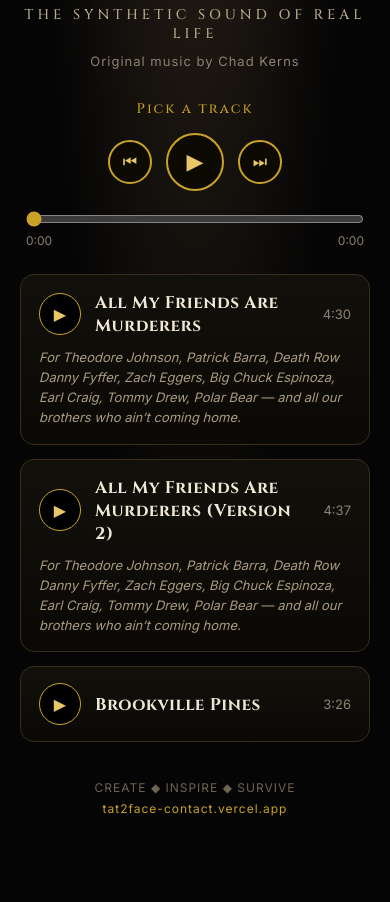
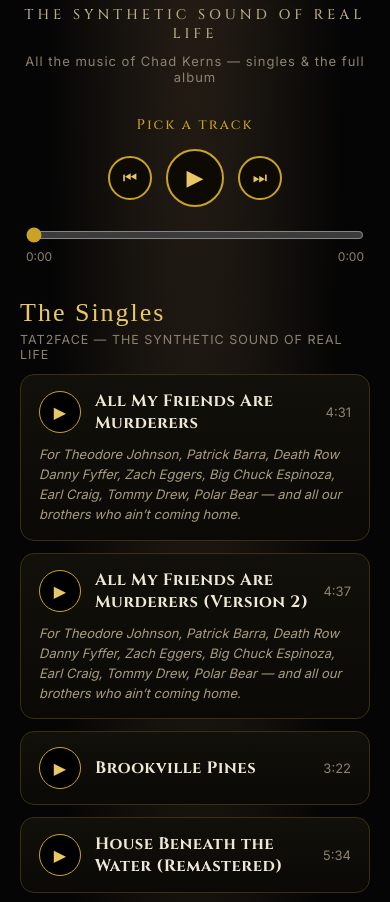
Before and after one commit to TAT2FACE74/tat2face-music, a plain HTML site: page index.html in a window 390 px wide. Shown: the part 198-1100 px from the top of the page. Before the commit the page ends 1077 px from the top, so only its background shows below. Drawn offline with Linux system fonts and the light colour scheme; a web font is replaced by a local one.

Commit message:
Replace index.html with full 22-track player page

```diff
--- a/index.html
+++ b/index.html
@@ -4,7 +4,7 @@
 <meta charset="UTF-8">
 <meta name="viewport" content="width=device-width, initial-scale=1.0">
 <title>TAT2FACE — The Synthetic Sound of Real Life</title>
-<meta name="description" content="Original music by Tat2face (Chad Kerns). The Synthetic Sound of Real Life.">
+<meta name="description" content="All the music of Tat2face (Chad Kerns) — the singles and the full Desecrated Dimensions album. The Synthetic Sound of Real Life.">
 <link rel="preconnect" href="https://fonts.googleapis.com">
 <link href="https://fonts.googleapis.com/css2?family=Pirata+One&family=Cinzel:wght@500;700&family=Inter:wght@400;600&display=swap" rel="stylesheet">
 <style>
@@ -30,16 +30,19 @@
   .progwrap { margin:14px 6px 0; }
   input[type=range] { width:100%; accent-color:#c9a227; height:28px; }
   .times { display:flex; justify-content:space-between; font-size:12px; color:#8d8271; margin-top:-4px; }
-  .tracks { margin-top:26px; display:flex; flex-direction:column; gap:14px; }
-  .track { border:1px solid #3a2f16; border-radius:14px; padding:16px 18px; background:linear-gradient(180deg,#12100a,#0a0906); cursor:pointer; }
+  .sect { margin:34px 0 4px; font-family:'Pirata One',serif; font-size:26px; letter-spacing:2px; color:#e9c766; }
+  .sectnote { font-size:12.5px; color:#8d8271; letter-spacing:1px; margin-bottom:6px; }
+  .tracks { margin-top:12px; display:flex; flex-direction:column; gap:12px; }
+  .track { border:1px solid #3a2f16; border-radius:14px; padding:15px 18px; background:linear-gradient(180deg,#12100a,#0a0906); cursor:pointer; }
   .track.active { border-color:#c9a227; box-shadow:0 0 16px rgba(201,162,39,.25); }
   .trow { display:flex; align-items:center; gap:14px; }
   .tico { width:42px; height:42px; flex:0 0 42px; border-radius:50%; border:1.5px solid #c9a227; color:#e9c766;
           display:flex; align-items:center; justify-content:center; font-size:16px; background:#000; }
-  .tname { font-family:'Cinzel',serif; font-size:17px; font-weight:700; color:#efe8d6; letter-spacing:.5px; }
+  .tnum { font-size:12px; color:#6f6450; width:20px; text-align:right; flex:0 0 20px; }
+  .tname { font-family:'Cinzel',serif; font-size:16.5px; font-weight:700; color:#efe8d6; letter-spacing:.5px; }
   .tdur { margin-left:auto; font-size:13px; color:#8d8271; }
   .tded { margin-top:10px; font-size:13px; line-height:1.55; color:#a99c80; font-style:italic; }
-  .foot { margin-top:36px; text-align:center; font-size:12px; color:#6f6450; letter-spacing:1px; line-height:1.7; }
+  .foot { margin-top:40px; text-align:center; font-size:12px; color:#6f6450; letter-spacing:1px; line-height:1.7; }
   .foot a { color:#c9a227; text-decoration:none; }
 </style>
 </head>
@@ -48,7 +51,7 @@
   <div class="mono">TF</div>
   <h1>TAT2FACE</h1>
   <div class="sub">The Synthetic Sound of Real Life</div>
-  <div class="byline">Original music by Chad Kerns</div>
+  <div class="byline">All the music of Chad Kerns — singles &amp; the full album</div>
 
   <div class="now" id="nowPlaying">Pick a track</div>
   <div class="playerbar">
@@ -61,7 +64,7 @@
     <div class="times"><span id="tCur">0:00</span><span id="tEnd">0:00</span></div>
   </div>
 
-  <div class="tracks" id="trackList"></div>
+  <div id="sections"></div>
 
   <div class="foot">
     CREATE &#9670; INSPIRE &#9670; SURVIVE<br>
@@ -71,48 +74,81 @@
 
 <audio id="audio" preload="metadata"></audio>
 <script>
-  var TRACKS = [
-    { title: "All My Friends Are Murderers", file: "track-murderers-v1.mp3", dur: "4:30",
-      ded: "For Theodore Johnson, Patrick Barra, Death Row Danny Fyffer, Zach Eggers, Big Chuck Espinoza, Earl Craig, Tommy Drew, Polar Bear \u2014 and all our brothers who ain\u2019t coming home." },
-    { title: "All My Friends Are Murderers (Version 2)", file: "track-murderers-v2.mp3", dur: "4:37",
-      ded: "For Theodore Johnson, Patrick Barra, Death Row Danny Fyffer, Zach Eggers, Big Chuck Espinoza, Earl Craig, Tommy Drew, Polar Bear \u2014 and all our brothers who ain\u2019t coming home." },
-    { title: "Brookville Pines", file: "track-brookville-pines.mp3", dur: "3:26", ded: "" }
+  var DED = "For Theodore Johnson, Patrick Barra, Death Row Danny Fyffer, Zach Eggers, Big Chuck Espinoza, Earl Craig, Tommy Drew, Polar Bear \u2014 and all our brothers who ain\u2019t coming home.";
+  var SECTIONS = [
+    { name: "The Singles", note: "TAT2FACE \u2014 THE SYNTHETIC SOUND OF REAL LIFE", tracks: [
+      { title: "All My Friends Are Murderers", file: "track-murderers-v1.mp3", dur: "4:31", ded: DED },
+      { title: "All My Friends Are Murderers (Version 2)", file: "track-murderers-v2.mp3", dur: "4:37", ded: DED },
+      { title: "Brookville Pines", file: "track-brookville-pines.mp3", dur: "3:22" },
+      { title: "House Beneath the Water (Remastered)", file: "s-house-beneath-the-water.m4a", dur: "5:34" },
+      { title: "Lessons", file: "s-lessons.mp3", dur: "4:20" },
+      { title: "Tattoo-Face Bleed (Remastered)", file: "s-tattoo-face-bleed.mp3", dur: "3:25" },
+      { title: "Toxic Heaven", file: "s-toxic-heaven.m4a", dur: "4:48" },
+      { title: "Devil in My Veins", file: "s-devil-in-my-veins.mp3", dur: "4:11" },
+      { title: "You Changed Me", file: "s-you-changed-me.mp3", dur: "4:03" }
+    ]},
+    { name: "Desecrated Dimensions", note: "THE FULL ALBUM", tracks: [
+      { title: "Curb Stomp Your Local Pedo", file: "a01-curb-stomp.mp3", dur: "4:22" },
+      { title: "Vivisection", file: "a02-vivisection.mp3", dur: "3:50" },
+      { title: "Global Hate", file: "a03-global-hate.mp3", dur: "4:26" },
+      { title: "Tat2Face", file: "a04-tat2face.mp3", dur: "4:28" },
+      { title: "Plagueborn", file: "a05-plagueborn.mp3", dur: "4:00" },
+      { title: "Back Stabber", file: "a06-back-stabber.mp3", dur: "7:59" },
+      { title: "Level 5 Slasher", file: "a07-level-5-slasher.mp3", dur: "3:45" },
+      { title: "Skull Collector", file: "a08-skull-collector.mp3", dur: "3:35" },
+      { title: "Ghost Operator", file: "a09-ghost-operator.mp3", dur: "3:49" },
+      { title: "Cold Dead Hands", file: "a10-cold-dead-hands.mp3", dur: "3:30" },
+      { title: "Dogs Love Rats", file: "a11-dogs-love-rats.mp3", dur: "3:47" },
+      { title: "Hung On The Hook", file: "a12-hung-on-the-hook.mp3", dur: "3:31" },
+      { title: "Trench Rot", file: "a13-trench-rot.mp3", dur: "3:57" }
+    ]}
   ];
+  var FLAT = [];
+  SECTIONS.forEach(function(s){ s.tracks.forEach(function(t){ FLAT.push(t); }); });
+
   var audio = document.getElementById('audio');
-  var list = document.getElementById('trackList');
+  var host = document.getElementById('sections');
   var playBtn = document.getElementById('playBtn');
   var nowEl = document.getElementById('nowPlaying');
   var prog = document.getElementById('prog');
   var tCur = document.getElementById('tCur'), tEnd = document.getElementById('tEnd');
   var cur = -1, seeking = false;
 
-  TRACKS.forEach(function(t, i){
-    var d = document.createElement('div'); d.className = 'track'; d.id = 'track' + i;
-    var ded = t.ded ? '<div class="tded">' + t.ded + '</div>' : '';
-    d.innerHTML = '<div class="trow"><div class="tico" id="ico' + i + '">&#9654;</div>' +
-      '<div class="tname">' + t.title + '</div><div class="tdur">' + t.dur + '</div></div>' + ded;
-    d.addEventListener('click', function(){ if (cur === i) { toggle(); } else { load(i, true); } });
-    list.appendChild(d);
+  var gi = 0;
+  SECTIONS.forEach(function(s){
+    var h = document.createElement('div'); h.className = 'sect'; h.textContent = s.name; host.appendChild(h);
+    var n = document.createElement('div'); n.className = 'sectnote'; n.textContent = s.note; host.appendChild(n);
+    var box = document.createElement('div'); box.className = 'tracks'; host.appendChild(box);
+    s.tracks.forEach(function(t, li){
+      var i = gi++;
+      var d = document.createElement('div'); d.className = 'track'; d.id = 'track' + i;
+      var ded = t.ded ? '<div class="tded">' + t.ded + '</div>' : '';
+      var num = s.name === "Desecrated Dimensions" ? '<div class="tnum">' + (li + 1) + '</div>' : '';
+      d.innerHTML = '<div class="trow">' + num + '<div class="tico" id="ico' + i + '">&#9654;</div>' +
+        '<div class="tname">' + t.title + '</div><div class="tdur">' + t.dur + '</div></div>' + ded;
+      d.addEventListener('click', function(){ if (cur === i) { toggle(); } else { load(i, true); } });
+      box.appendChild(d);
+    });
   });
 
   function fmt(s){ if (!isFinite(s)) s = 0; s = Math.max(0, Math.floor(s)); return Math.floor(s/60) + ':' + ('0' + (s%60)).slice(-2); }
   function mark(){
-    TRACKS.forEach(function(_, i){
+    FLAT.forEach(function(_, i){
       document.getElementById('track' + i).classList.toggle('active', i === cur);
       document.getElementById('ico' + i).innerHTML = (i === cur && !audio.paused) ? '&#10073;&#10073;' : '&#9654;';
     });
     playBtn.innerHTML = audio.paused ? '&#9654;' : '&#10073;&#10073;';
   }
   function load(i, play){
-    cur = i; audio.src = TRACKS[i].file;
-    nowEl.textContent = TRACKS[i].title;
+    cur = i; audio.src = FLAT[i].file;
+    nowEl.textContent = FLAT[i].title;
     if (play) audio.play();
     mark();
   }
   function toggle(){ if (cur < 0) { load(0, true); return; } if (audio.paused) audio.play(); else audio.pause(); }
   playBtn.addEventListener('click', toggle);
-  document.getElementById('nextBtn').addEventListener('click', function(){ load(cur < 0 ? 0 : (cur + 1) % TRACKS.length, true); });
-  document.getElementById('prevBtn').addEventListener('click', function(){ load(cur < 0 ? 0 : (cur - 1 + TRACKS.length) % TRACKS.length, true); });
+  document.getElementById('nextBtn').addEventListener('click', function(){ load(cur < 0 ? 0 : (cur + 1) % FLAT.length, true); });
+  document.getElementById('prevBtn').addEventListener('click', function(){ load(cur < 0 ? 0 : (cur - 1 + FLAT.length) % FLAT.length, true); });
   audio.addEventListener('play', mark);
   audio.addEventListener('pause', mark);
   audio.addEventListener('loadedmetadata', function(){ tEnd.textContent = fmt(audio.duration); });
@@ -120,7 +156,7 @@
     if (!seeking && audio.duration) prog.value = Math.floor(audio.currentTime / audio.duration * 1000);
     tCur.textContent = fmt(audio.currentTime);
   });
-  audio.addEventListener('ended', function(){ load((cur + 1) % TRACKS.length, true); });
+  audio.addEventListener('ended', function(){ load((cur + 1) % FLAT.length, true); });
   prog.addEventListener('input', function(){ seeking = true; });
   prog.addEventListener('change', function(){ if (audio.duration) audio.currentTime = prog.value / 1000 * audio.duration; seeking = false; });
 </script>
```
